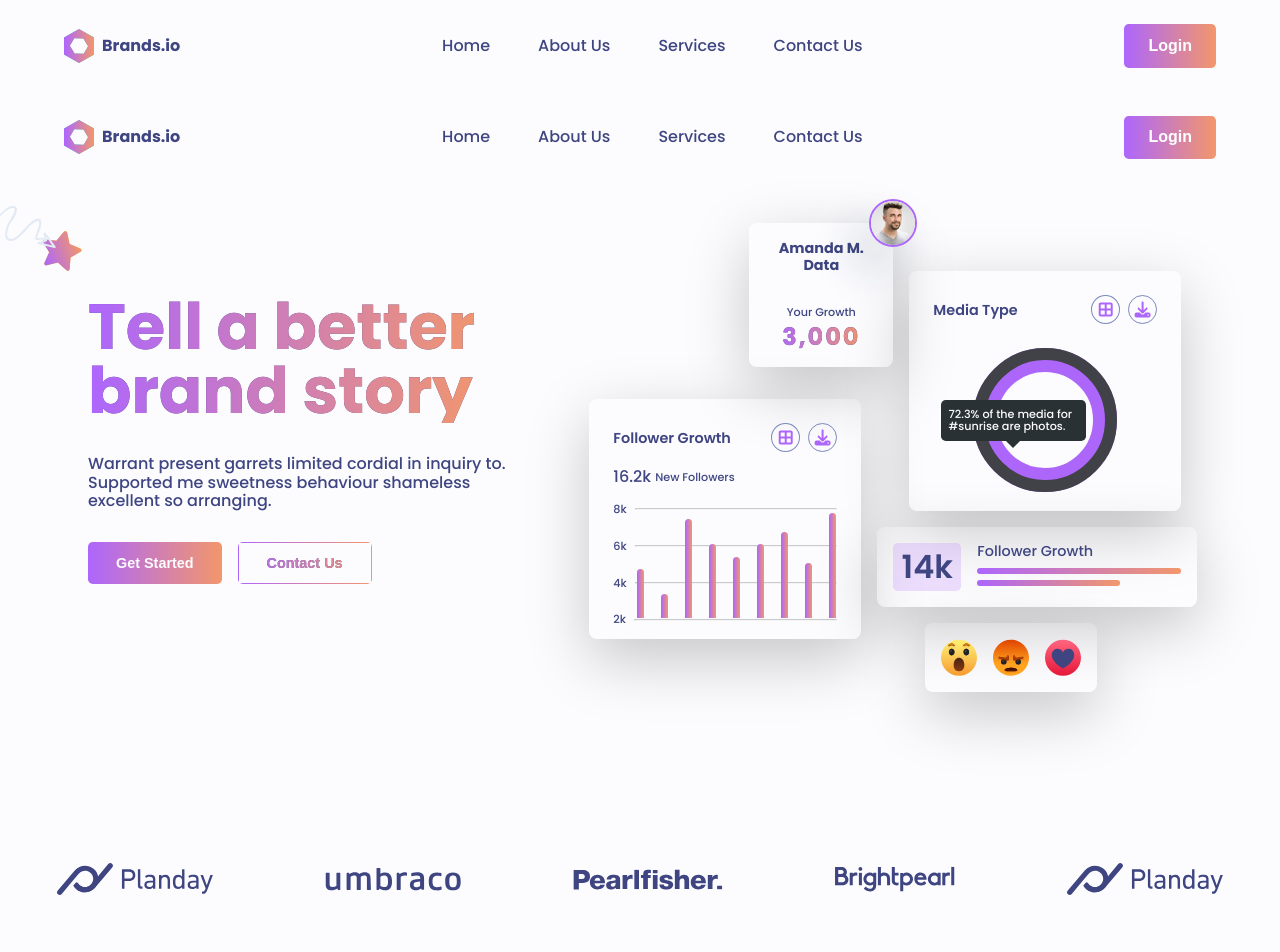
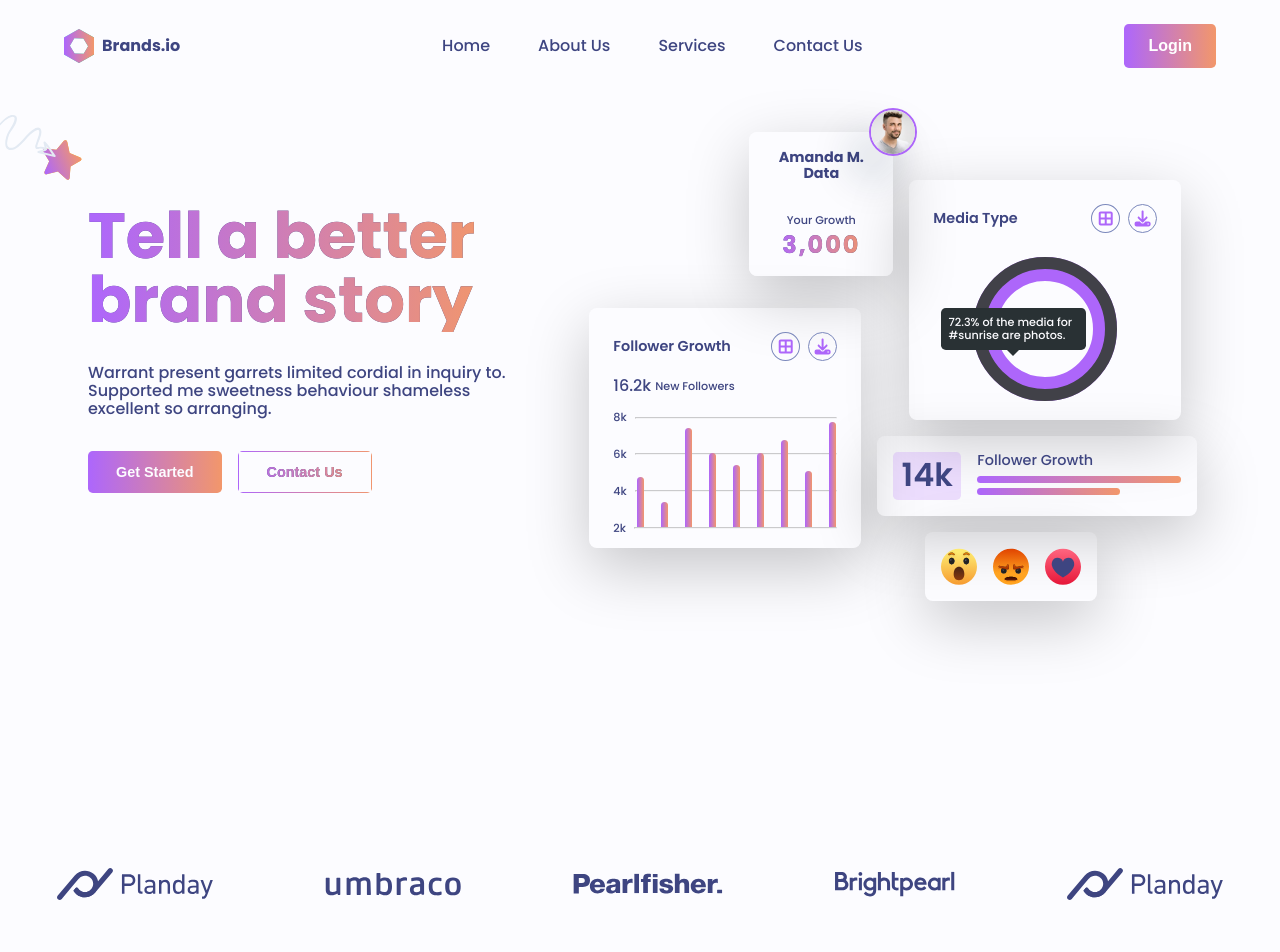
Before and after one commit to zeetaengrg/growth-agency-vue3, a Vue app: page / in a window 1280 px wide. Shown: the top 952 px of the page. Built offline with nearby package versions, Linux system fonts and the light colour scheme.

Commit message:
feat: new components imported and added

```diff
--- a/src/views/Home.vue
+++ b/src/views/Home.vue
@@ -1,28 +1,51 @@
 <template>
-  <Navbar />
-  <Hero />
-  <Clients />
-  <OurServices />
-  <WorkProcess />
+  <div class="home">
+    <Hero />
+    <Clients />
+    <OurServices />
+    <WorkProcess />
+    <Pricing />
+    <Testimonials />
+    <PortfolioStat />
+    <Newsletter />
+    <Footer />
+  </div>
 </template>
 
 <script>
 import {
-  Navbar,
   Hero,
   Clients,
   OurServices,
   WorkProcess,
+  Pricing,
+  Testimonials,
+  PortfolioStat,
+  Newsletter,
+  Footer,
 } from "@/components/templates";
 
 export default {
   name: "Home",
   components: {
-    Navbar,
     Hero,
     Clients,
     OurServices,
     WorkProcess,
+    Pricing,
+    Testimonials,
+    PortfolioStat,
+    Newsletter,
+    Footer,
   },
 };
 </script>
+
+<style lang="scss" scoped>
+@use "@/assets/styles/abstracts" as a;
+.home {
+  display: flex;
+  flex-direction: column;
+  gap: 6rem;
+}
+</style>
```
